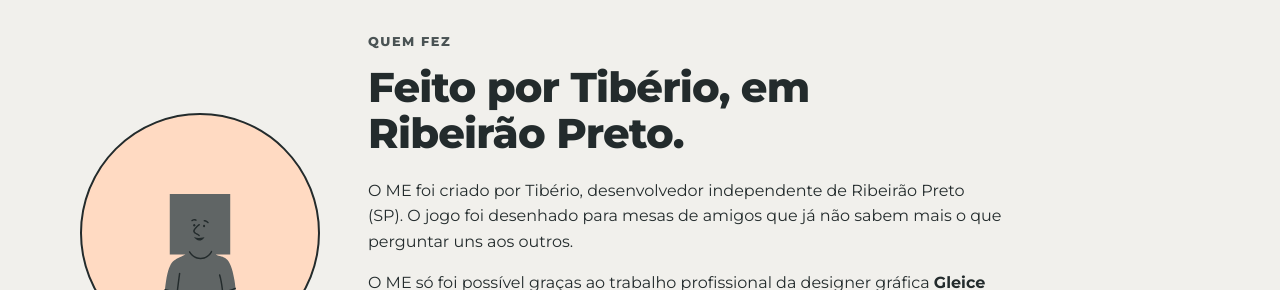
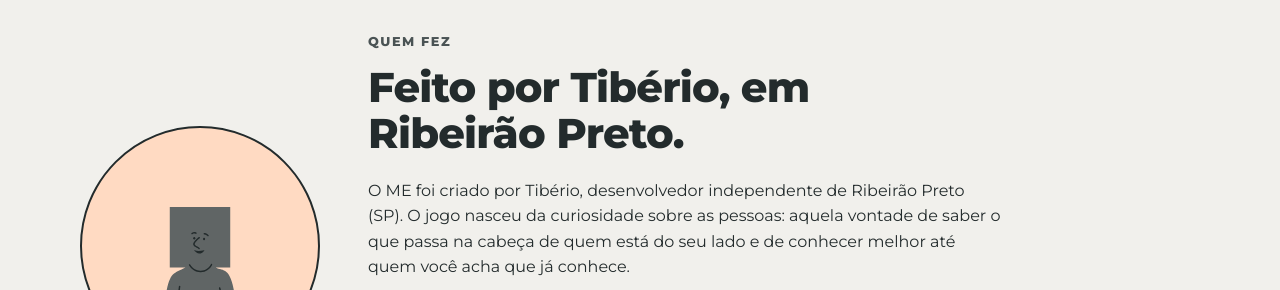
Before and after one commit to tiberiodamaso/playme, a plain HTML site: page site/index.html in a window 1280 px wide. Shown: the part 9466-9756 px from the top of the page. Drawn offline with Linux system fonts and the light colour scheme.

Commit message:
atualização sobre motivos

```diff
--- a/site/index.html
+++ b/site/index.html
@@ -420,7 +420,7 @@
           <p class="kicker">Quem fez</p>
           <h2 id="autor-title">Feito por Tibério, em Ribeirão Preto.</h2>
           <!-- BIO: substitua os parágrafos abaixo pela sua bio. -->
-          <p>O ME foi criado por Tibério, desenvolvedor independente de Ribeirão Preto (SP). O jogo foi desenhado para mesas de amigos que já não sabem mais o que perguntar uns aos outros.</p>
+          <p>O ME foi criado por Tibério, desenvolvedor independente de Ribeirão Preto (SP). O jogo nasceu da curiosidade sobre as pessoas: aquela vontade de saber o que passa na cabeça de quem está do seu lado e de conhecer melhor até quem você acha que já conhece.</p>
           <p class="credit">O ME só foi possível graças ao trabalho profissional da designer gráfica <strong>Gleice Vieira</strong>.
             <a class="ig-link" href="https://www.instagram.com/bivalve.br" target="_blank" rel="noopener"><svg aria-hidden="true" viewBox="0 0 24 24"><rect x="3" y="3" width="18" height="18" rx="5" fill="none" stroke="currentColor" stroke-width="2"/><circle cx="12" cy="12" r="4" fill="none" stroke="currentColor" stroke-width="2"/><circle cx="17.3" cy="6.7" r="1.2" fill="currentColor"/></svg>@bivalve.br<span class="visually-hidden"> no Instagram (abre em nova aba)</span></a>
           </p>
```
